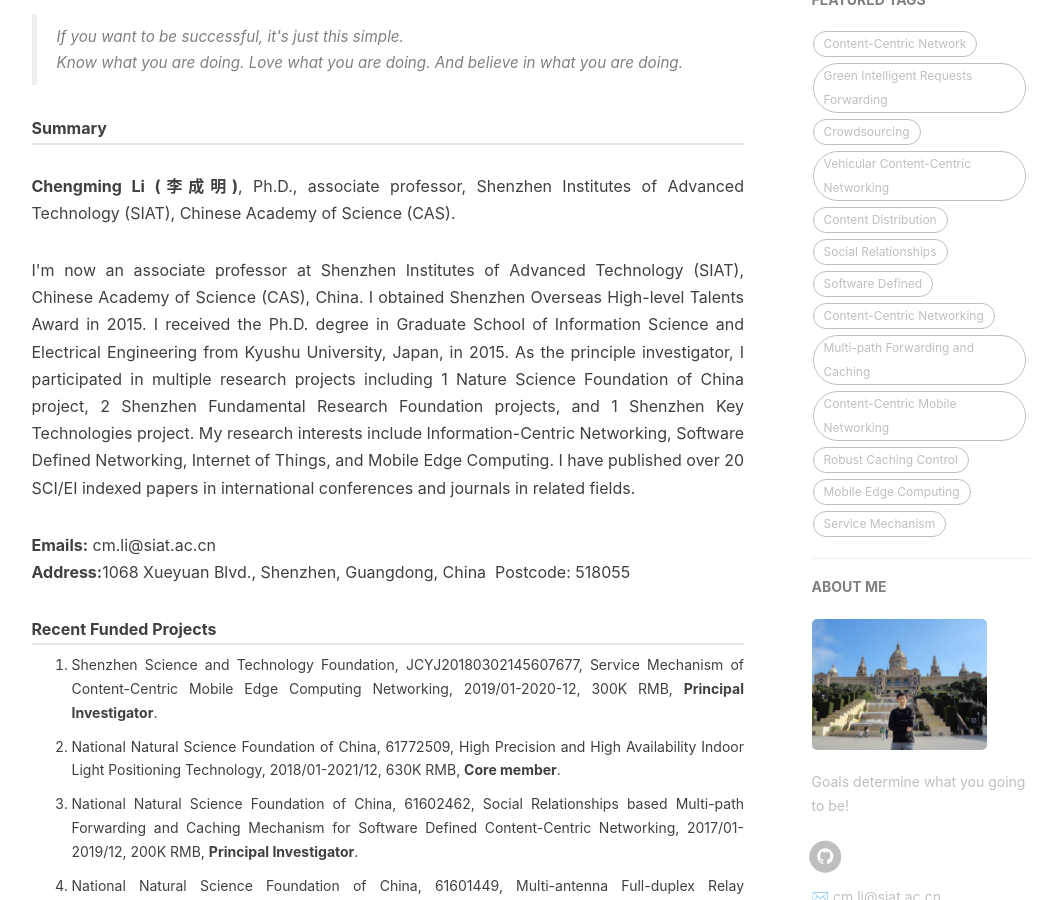
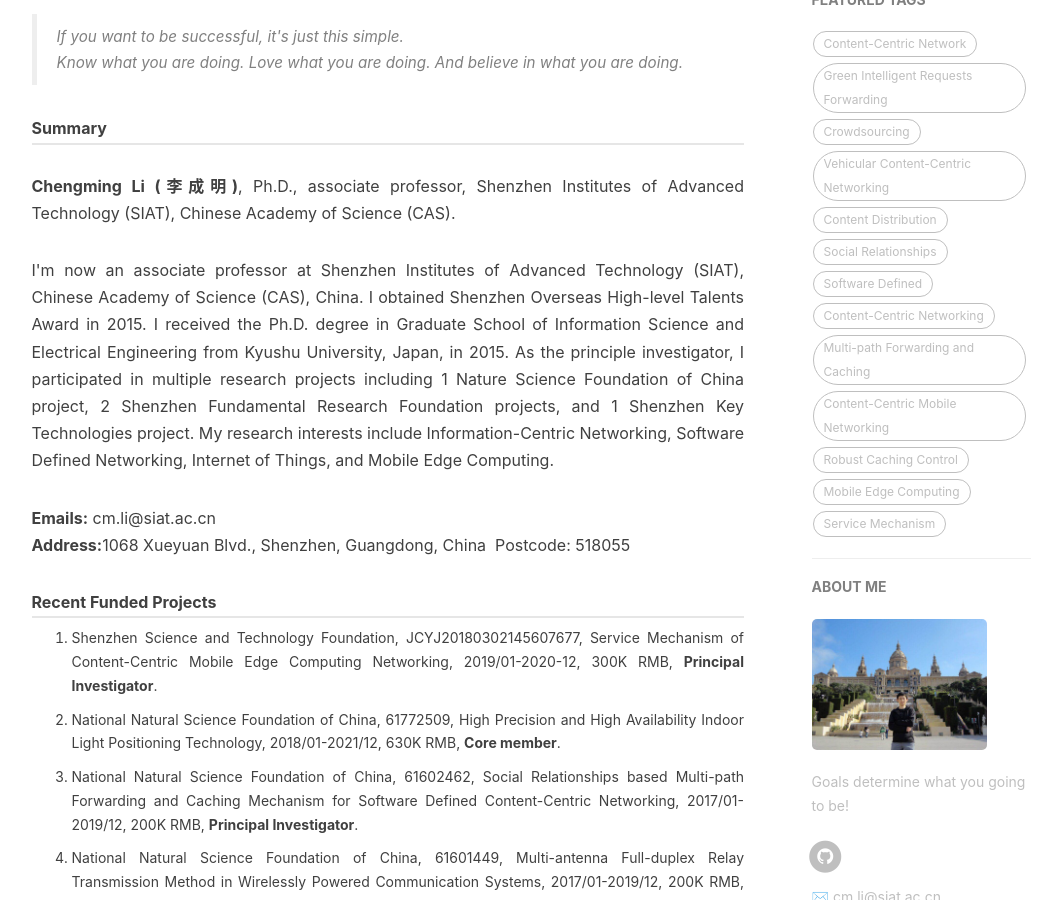
Before and after one commit to cm-li/cm-li.github.io, a Jekyll site: the page built from about.html, in a window 1280 px wide and 900 px high, scrolled down 330 px. Shown: the whole window, without its empty margins (136-1198 px from the left). Built offline with Jekyll 4.4.1, drawn with Linux system fonts in a browser that asks for light colours; nearby versions of some CDN libraries; comment, search, counter and statistics services are not loaded.

Commit message:
Update about.html

```diff
--- a/about.html
+++ b/about.html
@@ -21,7 +21,10 @@
     <p class="summary__label">个人简介</p>
     <p class="summary__short"><strong>李成明 (Chengming Li)</strong>，博士，中国科学院深圳先进技术研究院，数字所，副研究员。</p>
 
-    <p class="summary__long">深圳市海外高层次人才、深圳市南山区领航人才入选者。分别于2009年7月和2011年12月在大连理工大学软件学院获得工学学士和工学硕士学位；于2015年3月在日本九州大学系统情报学府获得工学博士学位。作为项目负责人，主持多项科研课题，包括国家自然科学基金1项、深圳市基础研究2项。主要研究兴趣包括未来网络，信息中心网络、软件定义网络、边缘计算与物联网等。近年来，在国际会议和期刊上发表SCI/EI检索论文20多篇。</p>
+    <p class="summary__long">深圳市海外高层次人才、深圳市南山区领航人才入选者。分别于2009年7月和2011年12月在大连理工大学软件学院获得工学学士和工学硕士学位；于2015年3月在日本九州大学系统情报学府获得工学博士学位。
+        作为项目负责人，主持多项科研课题，包括国家自然科学基金1项、深圳市基础研究2项。主要研究兴趣包括未来网络，信息中心网络、软件定义网络、边缘计算与物联网等。
+        <!--近年来，在国际会议和期刊上发表SCI/EI检索论文20多篇。-->
+    </p>
 
     <p class="block-content contact-information">
       <div><Strong>Emails:</Strong> cm.li@siat.ac.cn</div>
@@ -95,7 +98,8 @@
         I obtained Shenzhen Overseas High-level Talents Award in 2015. I received the Ph.D. degree in Graduate School of Information Science and Electrical Engineering from Kyushu University, Japan, in 2015.
         As the principle investigator, I participated in multiple research projects including 1 Nature Science Foundation of China project, 2 Shenzhen Fundamental Research Foundation projects, and 1 Shenzhen Key Technologies project.
         My research interests include Information-Centric Networking, Software Defined Networking, Internet of Things, and Mobile Edge Computing.
-        I have published over 20 SCI/EI indexed papers in international conferences and journals in related fields.  </p>
+        <!--I have published over 20 SCI/EI indexed papers in international conferences and journals in related fields. -->
+    </p>
 
     <p class="block-content contact-information">
       <div><Strong>Emails:</Strong> cm.li@siat.ac.cn</div>
```
